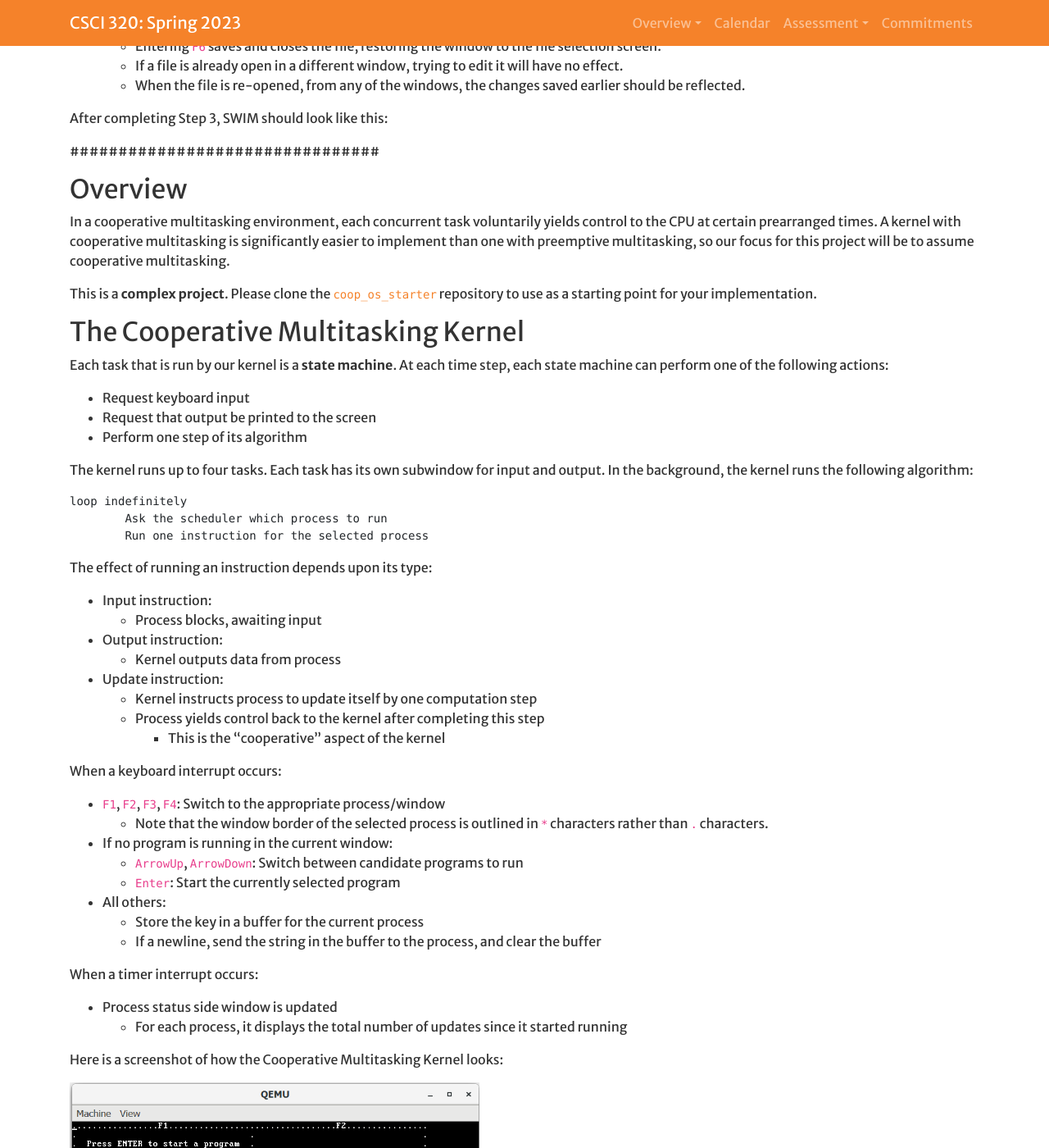
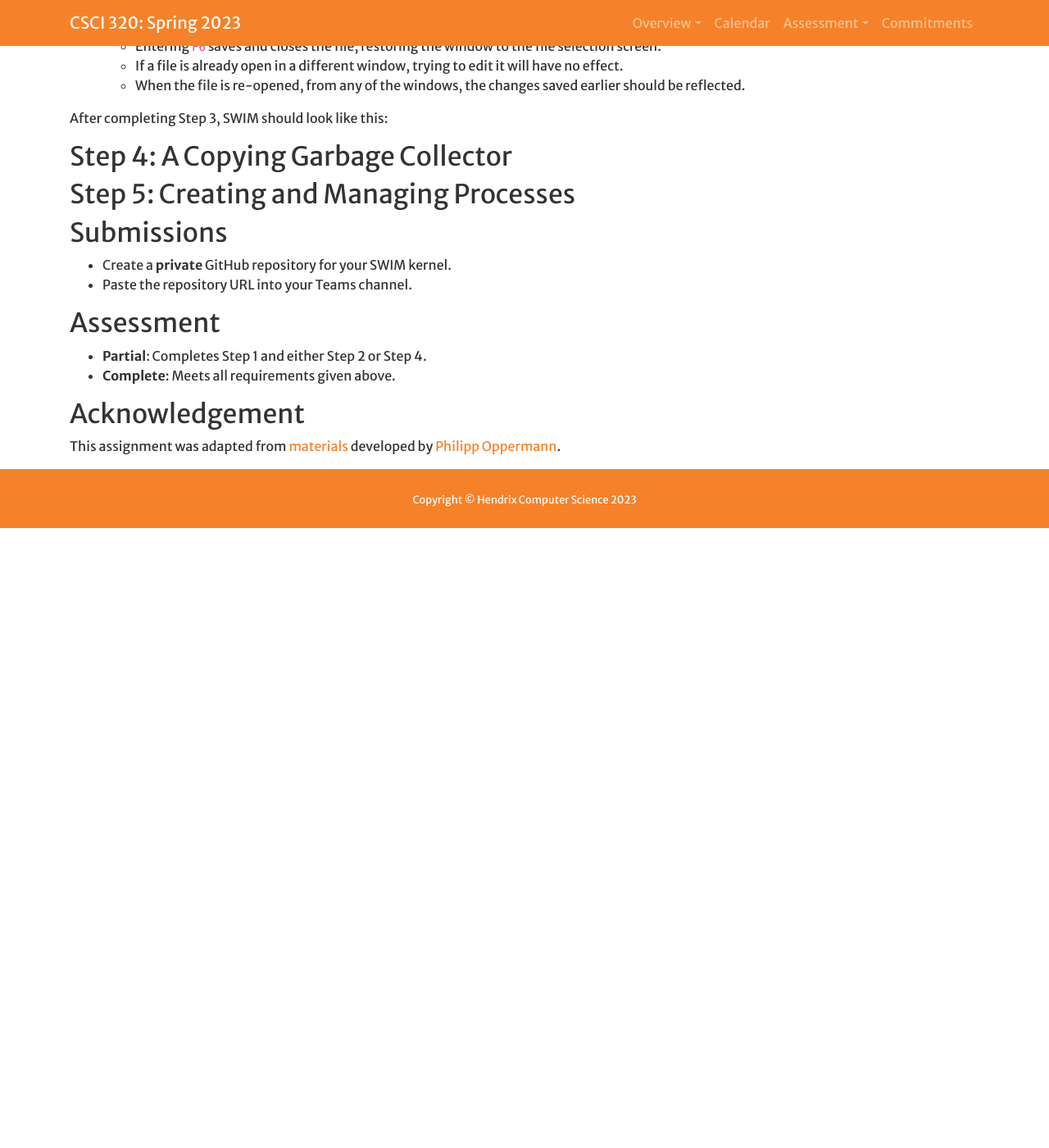
Before and after one commit to Hendrix-CS/csci320, a Jekyll site: the page built from projects/swim.md, in a window 1280 px wide and 1400 px high, scrolled down 2991 px. Shown: the whole window at 82% size. Built offline with Jekyll 4.4.1, drawn with Linux system fonts in a browser that asks for light colours; a script that is not in the unit is left out; our own code applies the rules of GitHub Pages for plain Markdown files; after the commit the page ends 3635 px from its top, so only the background shows below that; some of the changed text lies outside the part shown.

Commit message:
Further edits.

```diff
--- a/projects/swim.md
+++ b/projects/swim.md
@@ -131,149 +131,16 @@ After completing Step 2, SWIM should look like this:
 
 After completing Step 3, SWIM should look like this:
 
-################################
+## Step 4: A Copying Garbage Collector
 
-## Overview
-
-In a cooperative multitasking environment, each concurrent task voluntarily yields
-control to the CPU at certain prearranged times. A kernel with cooperative
-multitasking is significantly easier to implement than one with preemptive
-multitasking, so our focus for this project will be to assume cooperative
-multitasking.
-
-This is a **complex project**. Please clone the
-[`coop_os_starter`](https://github.com/gjf2a/coop_os_starter)
-repository to use as a starting point for your implementation.
-
-## The Cooperative Multitasking Kernel
-
-Each task that is run by our kernel is a **state machine**. At each time step,
-each state machine can perform one of the following actions:
-* Request keyboard input
-* Request that output be printed to the screen
-* Perform one step of its algorithm
-
-The kernel runs up to four tasks. Each task has its own subwindow for input and
-output. In the background, the kernel runs the following algorithm:
-
-	loop indefinitely
-		Ask the scheduler which process to run
-		Run one instruction for the selected process
-
-The effect of running an instruction depends upon its type:
-* Input instruction:
-  * Process blocks, awaiting input
-* Output instruction:
-  * Kernel outputs data from process
-* Update instruction:
-  * Kernel instructs process to update itself by one computation step
-  * Process yields control back to the kernel after completing this step
-    * This is the "cooperative" aspect of the kernel
-
-When a keyboard interrupt occurs:
-* `F1`, `F2`, `F3`, `F4`: Switch to the appropriate process/window
-  * Note that the window border of the selected process is outlined in `*`
-    characters rather than `.` characters.
-* If no program is running in the current window:
-  * `ArrowUp`, `ArrowDown`: Switch between candidate programs to run
-  * `Enter`: Start the currently selected program
-* All others:
-  * Store the key in a buffer for the current process
-  * If a newline, send the string in the buffer to the process, and clear the buffer
-
-When a timer interrupt occurs:
-* Process status side window is updated
-  * For each process, it displays the total number of updates since
-    it started running
-
-Here is a screenshot of how the Cooperative Multitasking Kernel looks:
-
-<img src="https://hendrix-cs.github.io{{site.baseurl}}/assets/images/coop_os_four_procs.png" width=500>
-
-In this screenshot:
-* Process `F1` has completed. Its result is displayed, and the user can select to run
-  a new process in that space.
-* Processes `F2` and `F3` are in progress.
-* Process `F4` is blocked awaiting user input.
-
-## State Machine Processes
-
-Each process state machine implements the following trait:
-
-	pub trait StateMachine {
-		fn next_instruction(&mut self) -> Option<Instruction>;
-		fn update(&mut self);
-		fn receive_input(&mut self, value: &str) -> Option<&'static str>;
-	}
-
-* The `next_instruction()` method requests the next instruction that the
-process would like to execute.
-* The `update()` method is called to ask the process to update itself by one step,
-then cooperatively yield control of the CPU.
-* The `receive_input()` method is called in order to relay keyboard input
-to the process.
-
-Here are the possible values for an `Instruction`:
-
-	#[derive(Copy,Clone)]
-	pub enum Instruction {
-		PrintStr(&'static str),
-		PrintInt(isize),
-		PrintFloat(f64),
-		Input(&'static str),
-		Update
-	}
-
-When the kernel calls `next_instruction()`:
-* If it receives one of the `Print` instructions, it should print the supplied
-value into the appropriate process window.
-* If it receives the `Update` instruction, it should call the `update()` method.
-* If it receives the `Input` instruction, it should print the supplied string
-and block the process until it receives a line of input.
-
-The [iter_state_machine](https://github.com/gjf2a/iter_state_machine) crate
-includes two implementations of this trait:
-* `Average`: Requests a sequence of integers from the user. Upon entering
-a negative number, it prints their average.
-* `Pi`: Requests a tolerance level from the user, after which it uses the
-power series to compute the value within that tolerance.
-
-These are the two different process types you will implement in this assignment.
-
-## Scheduling
-
-In the [provided code](https://github.com/gjf2a/coop_os_starter) is a
-`Policy` type. This `enum` represents possible alternative scheduling policies.
-The only policy currently implemented is to run the current process to
-completion. Add `enum` alternatives for the following policies:
-* From [Scheduling: Introduction](https://pages.cs.wisc.edu/~remzi/OSTEP/cpu-sched.pdf): Round Robin
-* [Multi-Level Feedback Queue](https://pages.cs.wisc.edu/~remzi/OSTEP/cpu-sched-mlfq.pdf)
-
-Try out your kernel with your different schedulers. How do they perform?
-Do they work as advertised? Feel free to add additional information to
-`draw_proc_status()` to help with your analysis.
-
-## Incremental Implementation
-
-* Start by implementing the starting screen:
-
-<img src="https://hendrix-cs.github.io{{site.baseurl}}/assets/images/coop_os_start.png" width=500>
-
-* Next, implement program selection
-  * Highlight the currently selected window in response to the appropriate function key
-  * Highlight the currently selected program in response to arrow keys
-* Then, implement process execution
-  * I/O for the started process should appear in the appropriate window
-* Finally, implement your schedulers
+## Step 5: Creating and Managing Processes
 
 ## Submissions
-* Create a **private** GitHub repository for your cooperative kernel.
+* Create a **private** GitHub repository for your SWIM kernel.
 * Paste the repository URL into your Teams channel.
-* Also post a PDF document to your Teams channel containing your analysis of
-the scheduling alternatives.
 
 ## Assessment
-* **Partial**: The user can execute and interact with a process.
+* **Partial**: Completes Step 1 and either Step 2 or Step 4.
 * **Complete**: Meets all requirements given above.
 
 ## Acknowledgement
```
